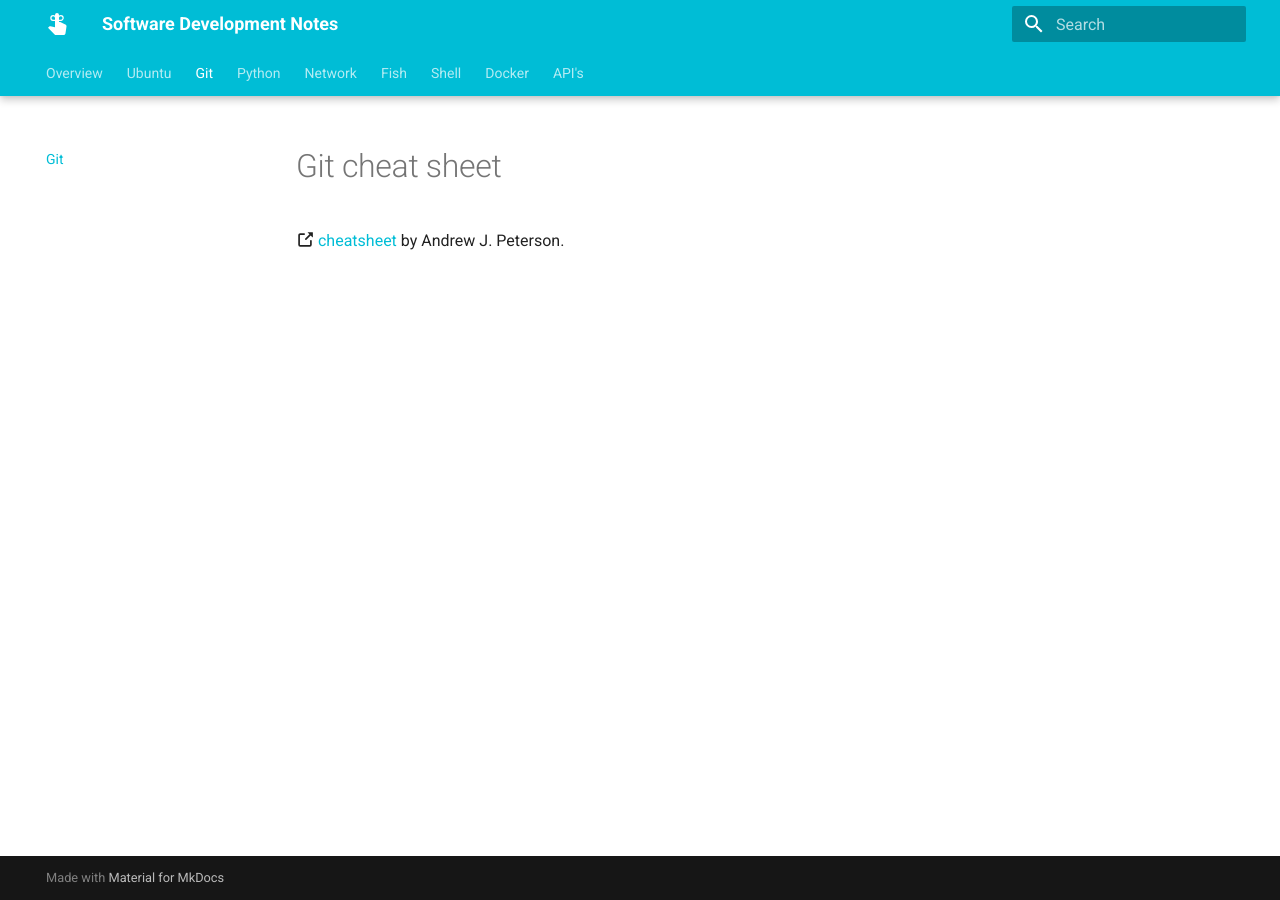
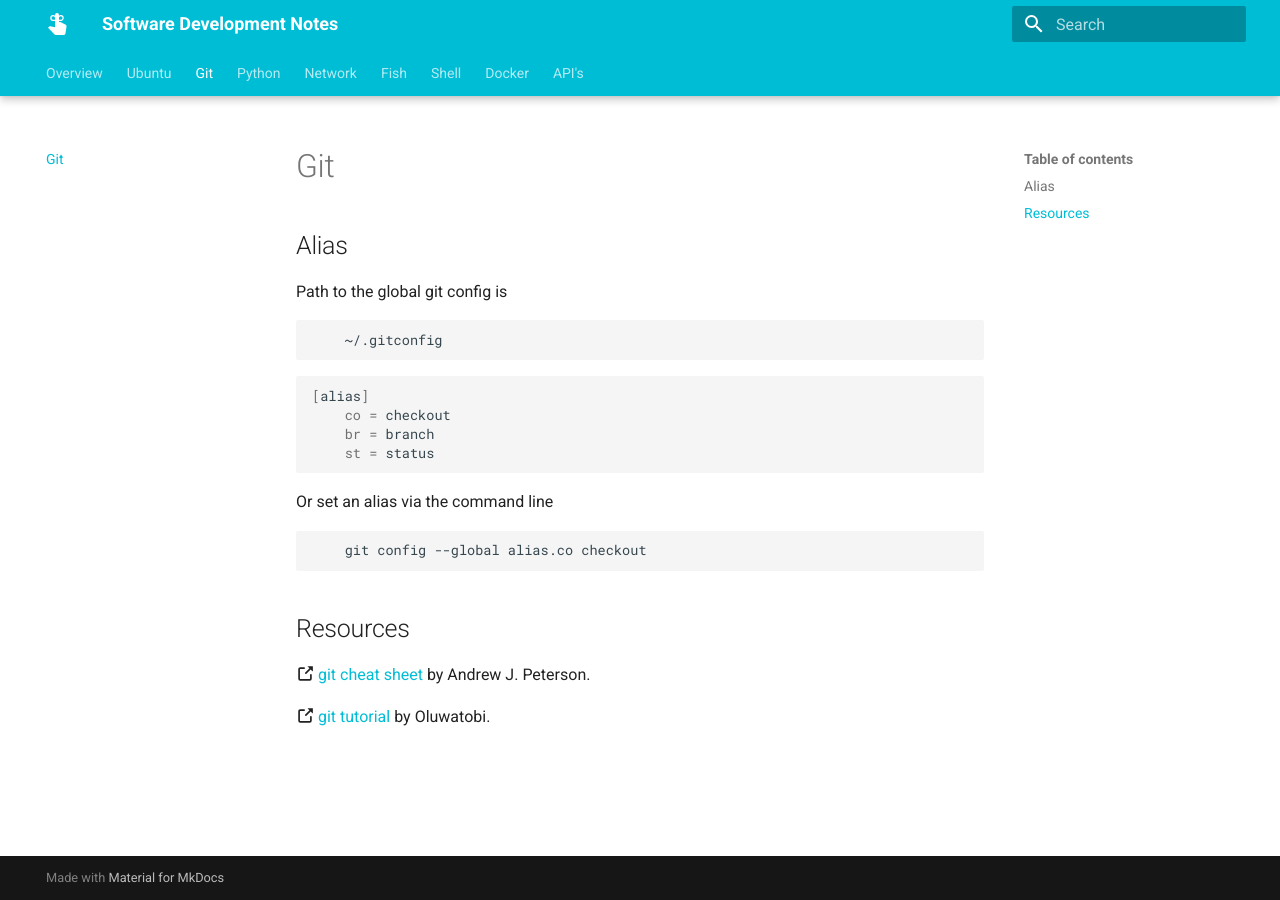
Before and after one commit to larsclaussen/dev-notes, an MkDocs documentation site: the page built from dev_notes/git.md, in a window 1280 px wide. Built offline with MkDocs 1.6.1 and Material for MkDocs 9.7.7, drawn with Linux system fonts in a browser that asks for light colours.

Commit message:
new resource and pre-commit config (#2)

````diff
--- a/dev_notes/git.md
+++ b/dev_notes/git.md
@@ -1,3 +1,30 @@
-# Git cheat sheet
+## Alias
 
-:octicons-link-external-16:  [cheatsheet](http://www.ndpsoftware.com/git-cheatsheet.html) by Andrew J. Peterson.
+
+Path to the global git config is
+
+```shell
+    ~/.gitconfig
+```
+
+
+```shell
+[alias]
+	co = checkout
+	br = branch
+	st = status
+```
+
+Or set an alias via the command line
+
+```shell
+    git config --global alias.co checkout
+```
+
+
+## Resources
+
+:octicons-link-external-16:  [git cheat sheet](http://www.ndpsoftware.com/git-cheatsheet.html) by Andrew J. Peterson.
+
+
+:octicons-link-external-16:  [git tutorial](https://codesweetly.com/how-to-use-git) by Oluwatobi.
````
Also changed, not shown: .pre-commit-config.yaml (added, +11 -0 lines).
